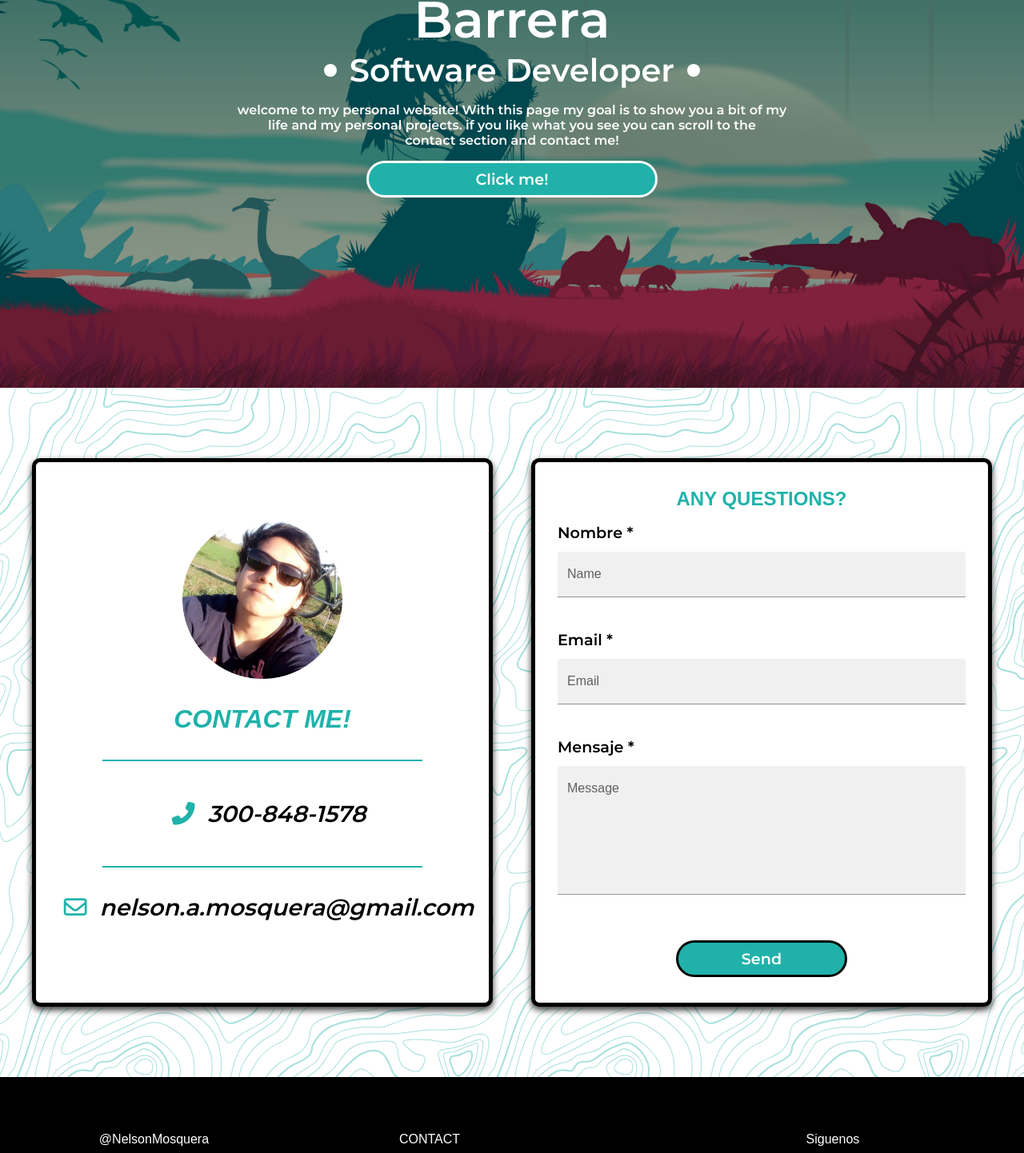
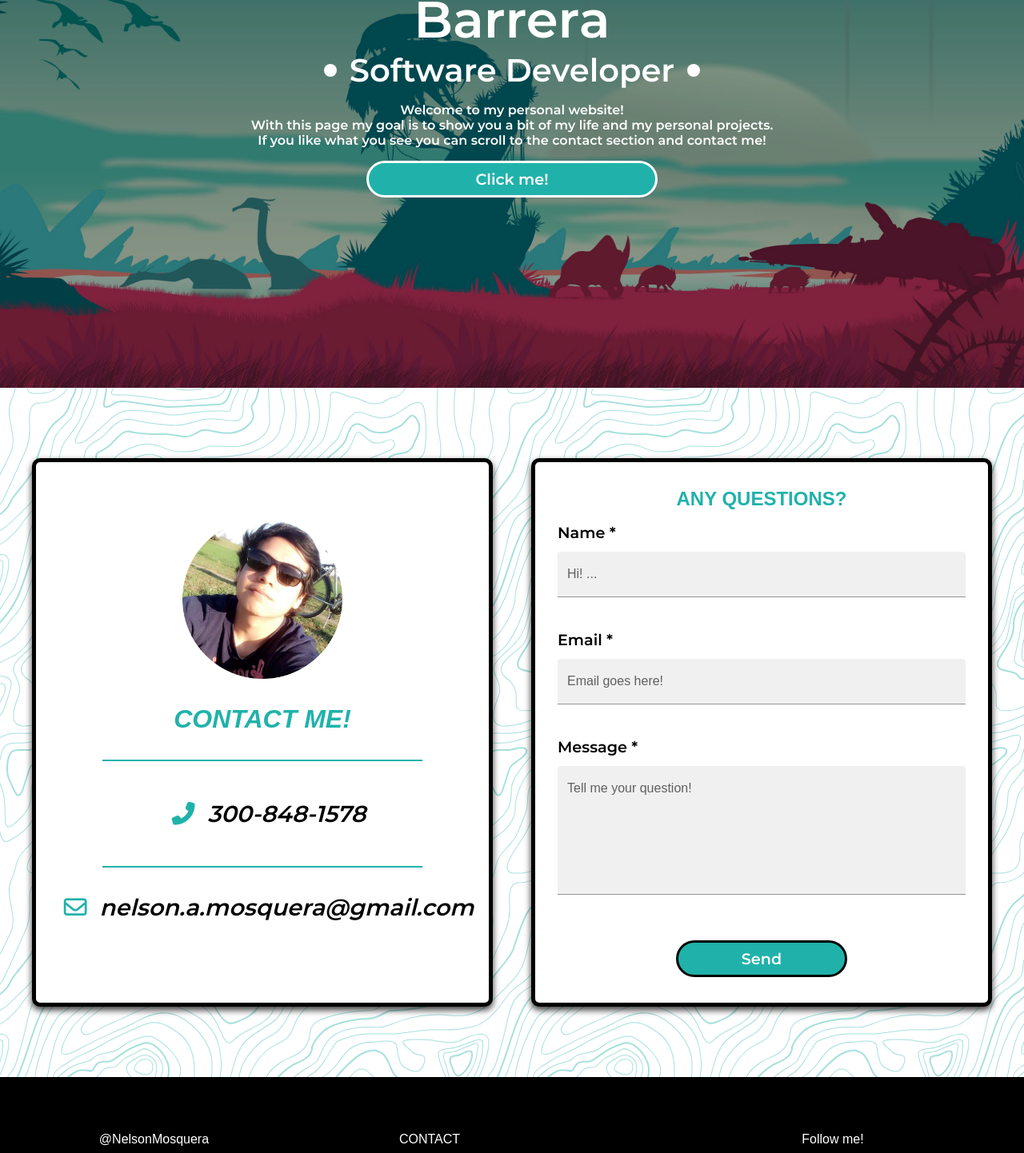
Before and after one commit to monotera/Personal-website, a Vue app: page / in a window 1280 px wide. Shown: the part 440-1882 px from the top of the page at 80% size. Built offline with nearby package versions, Linux system fonts and the light colour scheme; a small style sheet from the web is missing; a web font is replaced by a local one.

Commit message:
Resolves minor issues

```diff
--- a/src/components/Contact.vue
+++ b/src/components/Contact.vue
@@ -22,14 +22,19 @@
     <div class="question-section">
       <h1 class="contact-tittle">ANY QUESTIONS?</h1>
       <form class="questions-main-section">
-        <p class="question-title">Nombre *</p>
-        <textField :length="12" :message="'Name'" :heigth="'1rem'" />
+        <p class="question-title">Name *</p>
+        <textField :length="12" :message="'Hi! ...'" :heigth="'1rem'" />
         <p class="question-title">Email *</p>
-        <textField :length="12" :message="'Email'" :heigth="'1rem'" :rule="emailRules" />
-        <p class="question-title">Mensaje *</p>
         <textField
           :length="12"
-          :message="'Message'"
+          :message="'Email goes here!'"
+          :heigth="'1rem'"
+          :rule="emailRules"
+        />
+        <p class="question-title">Message *</p>
+        <textField
+          :length="12"
+          :message="'Tell me your question!'"
           :heigth="'10rem'"
           :rule="messageRules"
         />
--- a/src/components/Footer.vue
+++ b/src/components/Footer.vue
@@ -20,12 +20,12 @@
             class="footer-whatsAppLink"
             href="https://api.whatsapp.com/send?phone=+57%20300%20848%201578&text=Hello%20I%20would%20like%20to%20contact%20you"
           >
-            Click aquí
+            click here
           </a>
         </p>
       </div>
       <div class="footer-rightSection">
-        <p class="footer-title">Siguenos</p>
+        <p class="footer-title">Follow me!</p>
         <div class="footer-icons">
           <a href="https://www.linkedin.com/in/nelson-mosquera-2414aa170/"
             ><i class="fab fa-linkedin-in fa-lg"></i
@@ -40,7 +40,7 @@
       </div>
     </div>
     <p class="footer-copyRight">
-      2020 Personal web page by
+      2020 <br />Personal web page by
       <a class="footer-copyRightLink" href="https://github.com/monotera"
         >Nelson Mosquera</a
       >
--- a/src/components/Home.vue
+++ b/src/components/Home.vue
@@ -21,10 +21,11 @@
         ></div>
       </div>
       <p :class="[dark_mode ? 'des-dark-mode' : 'des-light-mode']">
-        welcome to my personal website! With this page my goal is to show you a bit of
-        my<br />
-        life and my personal projects. if you like what you see you can scroll to the<br />
-        contact section and contact me! <br />
+        Welcome to my personal website! <br />
+        With this page my goal is to show you a bit of my life and my personal projects.
+        <br />
+        If you like what you see you can scroll to the contact section and contact me!
+        <br />
       </p>
       <button :class="[dark_mode ? 'btn-dark-mode' : 'btn-light-mode']" class="home-btn">
         Click me!
```
